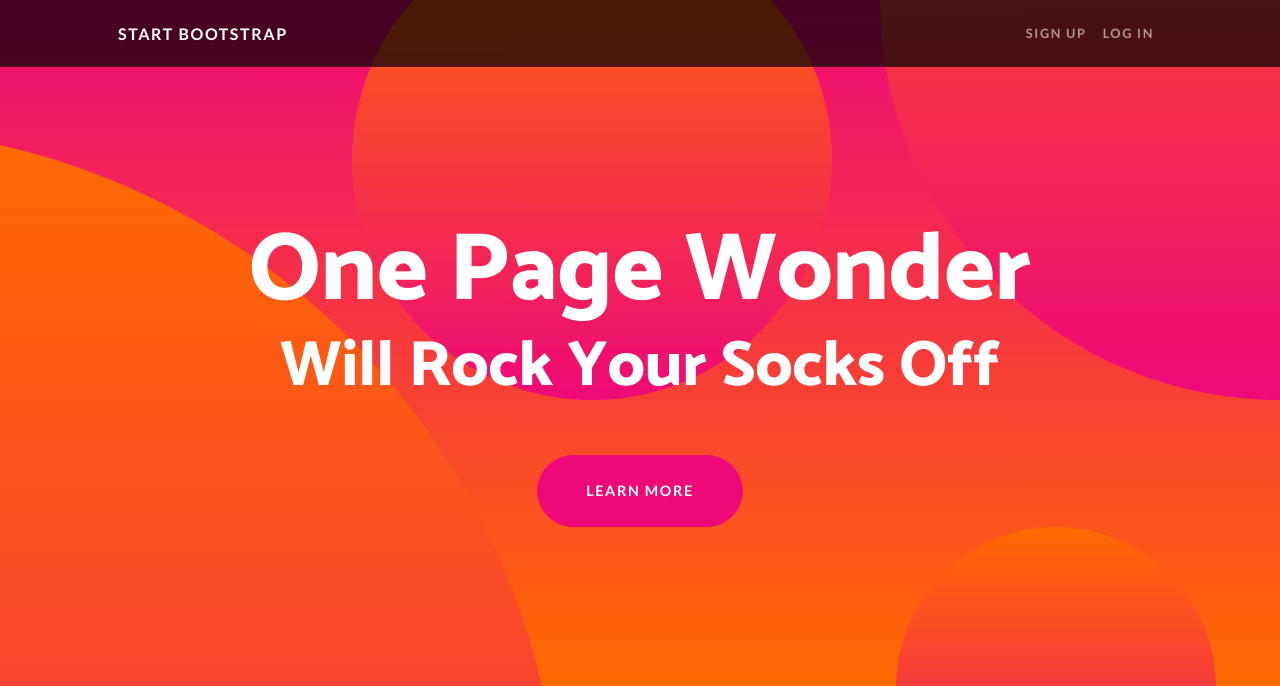
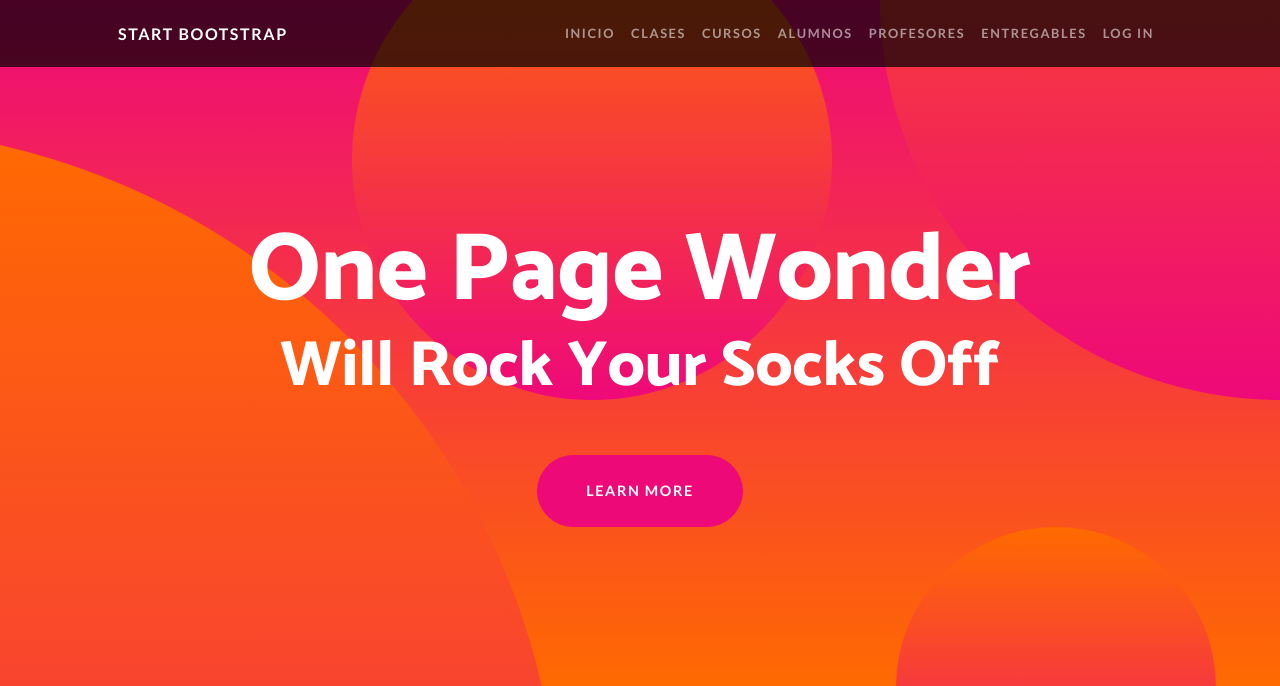
Before and after one commit to EmilianoCardozo81/Comi_57820, a Django app: page / in a window 1280 px wide. Shown: the top 686 px of the page. Run offline with Django 5.2, Linux system fonts and the light colour scheme; some libraries are stand-ins or nearby versions.

Commit message:
modificacion navbar

```diff
--- a/Emiliano/prueba/templates/prueba/index.html
+++ b/Emiliano/prueba/templates/prueba/index.html
@@ -24,7 +24,12 @@
                 <button class="navbar-toggler" type="button" data-bs-toggle="collapse" data-bs-target="#navbarResponsive" aria-controls="navbarResponsive" aria-expanded="false" aria-label="Toggle navigation"><span class="navbar-toggler-icon"></span></button>
                 <div class="collapse navbar-collapse" id="navbarResponsive">
                     <ul class="navbar-nav ms-auto">
-                        <li class="nav-item"><a class="nav-link" href="#!">Sign Up</a></li>
+                        <li class="nav-item"><a class="nav-link" href="#!">Inicio</a></li>
+                        <li class="nav-item"><a class="nav-link" href="#!">Clases</a></li>
+                        <li class="nav-item"><a class="nav-link" href="#!">Cursos</a></li>
+                        <li class="nav-item"><a class="nav-link" href="#!">Alumnos</a></li>
+                        <li class="nav-item"><a class="nav-link" href="#!">Profesores</a></li>
+                        <li class="nav-item"><a class="nav-link" href="#!">Entregables</a></li>
                         <li class="nav-item"><a class="nav-link" href="#!">Log In</a></li>
                     </ul>
                 </div>
```
